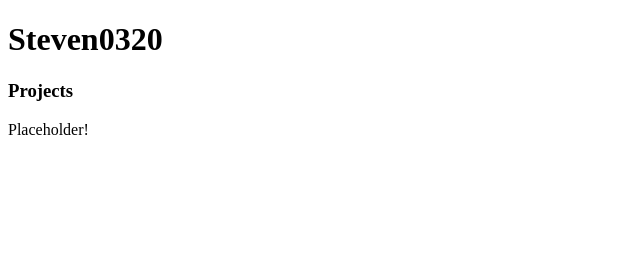
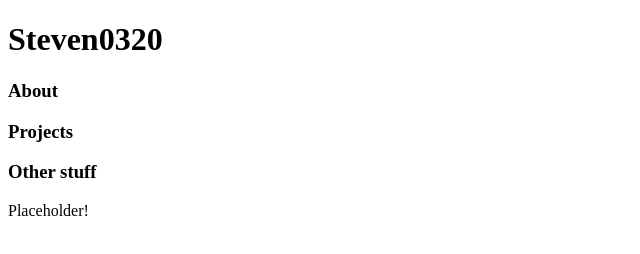
Before and after one commit to Steven0320/Steven0320, a plain HTML site: page index.html in a window 1280 px wide. Shown: the whole page, without its empty margins (0-640 px from the left). Drawn offline with Linux system fonts and the light colour scheme.

Commit message:
Update index.html

```diff
--- a/index.html
+++ b/index.html
@@ -5,7 +5,13 @@
   </head>
   <body>
     <span>
+      <h3>About</h3>
+    </span>
+    <span>
       <h3>Projects</h3>
+    </span>
+    <span>
+      <h3>Other stuff</h3>
     </span>
   </body>
   <footer>
```
